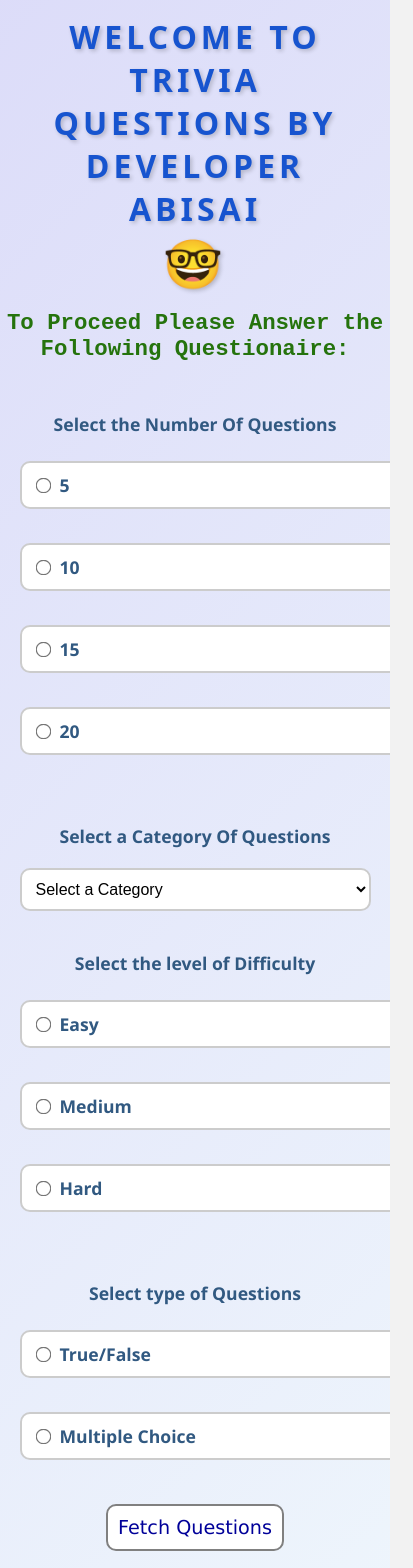
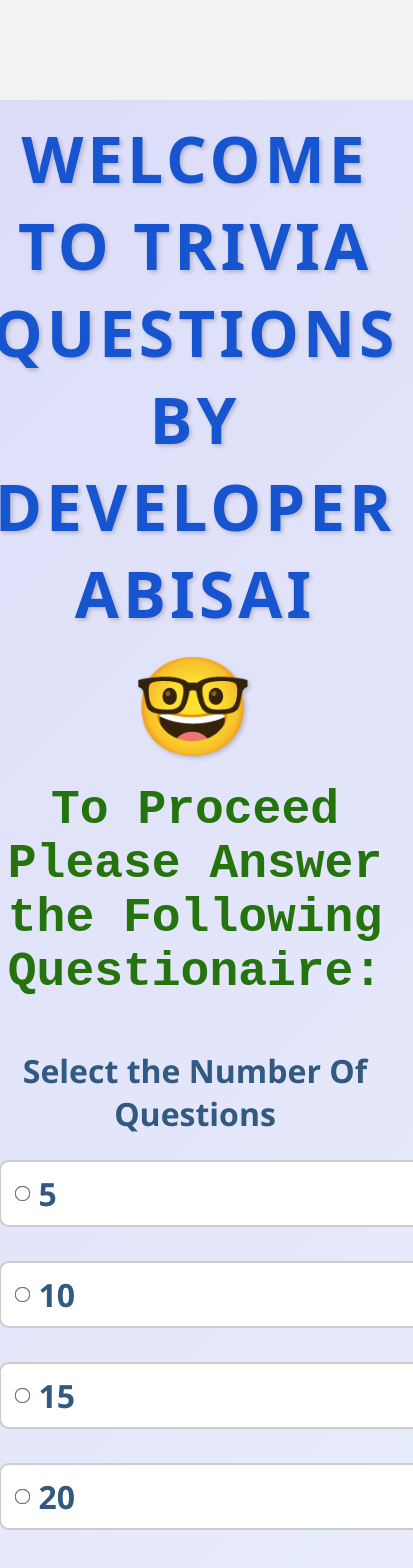
Before and after one commit to Abisai367/Trivia-Questions, a React (Vite) app: page / in a window 390 px wide. Shown: the top 1568 px of the page, 413 px wide, since content can reach past the window. Built offline with nearby package versions, Linux system fonts and the light colour scheme.

Commit message:
Mobile Responsive

```diff
--- a/src/FetchData.css
+++ b/src/FetchData.css
@@ -73,3 +73,20 @@
     border-left: 3px solid rgb(240, 50, 250);
     padding-left: 20px;
 }
+@media screen and (max-width: 1000px) {
+    .question{
+        font-size: 2.5rem;
+    }
+    .choices{
+        font-size: 1.8rem;
+        padding: 20px;
+    }
+    .category-display, .level-display{
+        font-size: 2rem;
+    }
+    .prev, .next{
+        font-size: 3rem;
+        width: 250px;
+        margin-bottom: 250px;
+    }
+}
--- a/src/Preference.css
+++ b/src/Preference.css
@@ -125,12 +125,22 @@ select:hover{
     transform: scale(0.95);
 }
 
-@media screen and (min-width: 900px){
+@media screen and (max-width: 1000px){
     h1{
-        font-size: 2.4rem;
+        font-size: 4rem;
+    }
+    h1 span{
+        font-size: 6rem;
+    }
+    .section-header p, #submit-btn, .section-header label{
+        font-size: 2rem;
+    }
+    .introText{
+        font-size: 3rem;
+    }
+    select{
+        width: 100%;
+        font-size: 1.2em;
     }
 
-    .introText{
-        font-size: 1.6rem;
-    }
 }
--- a/src/ResultPage.css
+++ b/src/ResultPage.css
@@ -3,17 +3,18 @@
   justify-content: center;
   padding: 50px 20px;
   background-color: hsl(240, 100%, 98%);
-  min-height: 100vh;
+  height: 100vh;
 }
 
 .result-card {
   background-color: white;
   padding: 30px;
   width: 500px;
+  height: 100%;
   border-radius: 15px;
   box-shadow: 0px 5px 15px rgba(0,0,0,0.1);
   text-align: center;
-  position: relative;
+
 }
 
 .trophy {
--- a/src/index.css
+++ b/src/index.css
@@ -9,3 +9,8 @@ body{
     justify-content: center;
     width:100vw;
 }
+@media screen and (max-width: 1000px) {
+    body{margin-top: 100px;
+    }
+
+}
```
